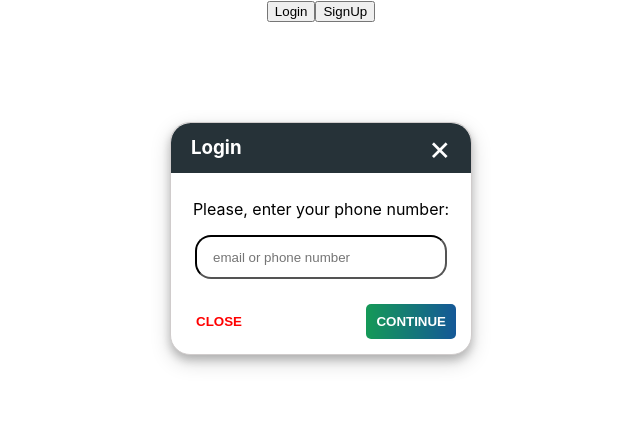
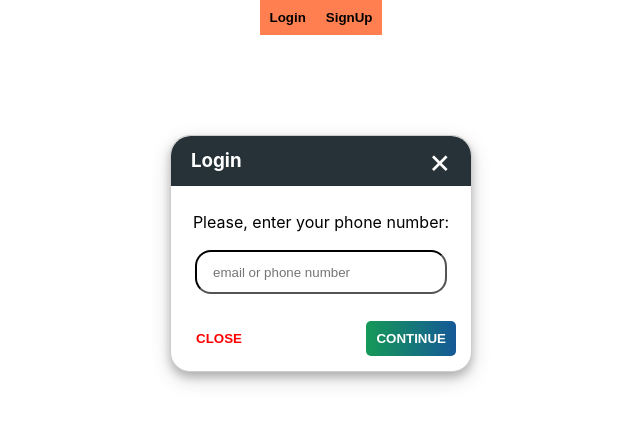
Before and after one commit to ave-mario/peach, a React (Create React App) app: page / in a window 1280 px wide. Both pictures are taken after a click on the button "Login". Shown: the top 424 px of the page, without its empty margins (319-959 px from the left). Built offline with nearby package versions, Linux system fonts and the light colour scheme.

Commit message:
fix: add styles as styled-components

```diff
--- a/src/components/main_page/index.js
+++ b/src/components/main_page/index.js
@@ -1,5 +1,6 @@
 import React, { Component } from 'react';
 
+import {Button} from "../../shared/buttons.css";
 import SignIn from '../sign_in';
 import SignUp from '../sign_up';
 
@@ -16,24 +17,26 @@ class Main extends Component {
   toggleSignInForm = () => {
     this.setState(prevState => ({
       isShowingSignIn: !prevState.isShowingSignIn,
+      isShowingSignUp: false
     }));
   };
 
   toggleSignUpForm = () => {
     this.setState(prevState => ({
       isShowingSignUp: !prevState.isShowingSignUp,
+      isShowingSignIn: false
     }));
   };
 
   render() {
     return (
       <div>
-        <button className="signIn-open-btn" onClick={this.toggleSignInForm}>
+        <Button onClick={this.toggleSignInForm}>
           Login
-        </button>
-        <button className="signUp-open-btn" onClick={this.toggleSignUpForm}>
+        </Button>
+        <Button onClick={this.toggleSignUpForm}>
           SignUp
-        </button>
+        </Button>
         <SignIn
           show={this.state.isShowingSignIn}
           close={this.toggleSignInForm}
--- a/src/components/sign_in/index.js
+++ b/src/components/sign_in/index.js
@@ -1,32 +1,39 @@
 import React from 'react';
 
-import StyledSignIn from "./sign_in.css";
+import {Button, CrossButton} from '../../shared/buttons.css';
+import {
+  ModalForm,
+  FormHeader,
+  FormBody,
+  FormFooter,
+  FormHeaderText,
+  FormInput,
+} from '../../shared/modal_form.css';
 
-const SignIn = (props) => {
-    return (
-        <StyledSignIn>
-            <div className="signIn-wrapper"
-                style={{
-                    transform: props.show ? 'translateY(0vh)' : 'translateY(-100px)',
-                    opacity: props.show ? '1' : '0'
-                }}>
-                <div className="signIn-header">
-                    <h3>Login</h3>
-                    <span className="signIn-close-btn" onClick={props.close}>×</span>
-                </div>
-                <div className="signIn-body">
-                    <p>
-                        Please, enter your phone number:
-                    </p>
-                    <input className="signIn-input" placeholder="email or phone number"></input>
-                </div>
-                <div className="signIn-footer">
-                    <button className="btn-cancel" onClick={props.close}>CLOSE</button>
-                    <button className="btn-continue">CONTINUE</button>
-                </div>
-            </div>
-        </StyledSignIn>
-    )
-}
+const SignIn = props => {
+  return (
+    <ModalForm
+      style={{
+        transform: props.show ? 'translateY(0vh)' : 'translateY(-100px)',
+        opacity: props.show ? '1' : '0',
+      }}
+    >
+      <FormHeader>
+        <FormHeaderText>Login</FormHeaderText>
+        <CrossButton onClick={props.close}>×</CrossButton>
+      </FormHeader>
+      <FormBody>
+        <p>Please, enter your phone number:</p>
+        <FormInput placeholder="email or phone number" />
+      </FormBody>
+      <FormFooter>
+        <Button cancel onClick={props.close}>
+          CLOSE
+        </Button>
+        <Button continue>CONTINUE</Button>
+      </FormFooter>
+    </ModalForm>
+  );
+};
 
 export default SignIn;
--- a/src/components/sign_in/sign_in.css.js
+++ /dev/null
@@ -1,101 +0,0 @@
-import styled from 'styled-components';
-
-const Modal = styled.div`
-  .signIn-wrapper {
-    background: white;
-    border: 1px solid #d0cccc;
-    border-radius: 20px;
-    box-shadow: 0 5px 8px 0 rgba(0, 0, 0, 0.2), 0 7px 20px 0 rgba(0, 0, 0, 0.17);
-    margin: 100px auto 0;
-    transition: all 0.8s;
-    width: 300px;
-  }
-
-  .signIn-header {
-    background: #263238;
-    border-radius: 20px 20px 0 0;
-    height: 40px;
-    line-height: 40px;
-    padding: 5px 20px;
-    text-align: right;
-  }
-
-  .signIn-header h3 {
-    color: white;
-    float: left;
-    margin: 0;
-    padding: 0;
-  }
-
-  .signIn-body {
-    padding: 10px 15px;
-    text-align: center;
-  }
-
-  .signIn-input {
-    padding: 8px 16px;
-    height: 24px;
-    outline: none;
-    width: 80%;
-    border-radius: 16px;
-    border-color: black;
-  }
-
-  .signIn-footer {
-    border-radius: 0 0 20px 20px;
-    height: 35px;
-    padding: 15px;
-  }
-
-  .signIn-close-btn {
-    color: white;
-    cursor: pointer;
-    float: right;
-    font-size: 34px;
-    transition: 1s;
-    margin: 0;
-  }
-
-  .signIn-close-btn:hover {
-    color: #ce2d45;
-    transform-origin: center center;
-    transform: rotate(360deg);
-  }
-
-  .btn-cancel,
-  .btn-continue {
-    background: coral;
-    border: none;
-    cursor: pointer;
-    font-weight: bold;
-    outline: none;
-    padding: 10px;
-  }
-
-  .btn-cancel {
-    background-color: #ffffff;
-    color: red;
-    float: left;
-  }
-
-  .btn-continue {
-    background: linear-gradient(to right, #159957 0%, #155799 51%, #159957 100%);
-    background-size: 200%;
-    transition: 0.75s;
-    border-radius: 5px;
-    color: white;
-    float: right;
-  }
-
-  .btn-continue:hover {
-    background-position: right center;
-  }
-
-  .signIn-open-btn {
-    margin: 15px;
-    padding: 10px;
-    font-weight: bold;
-  }
-`;
-
-export default Modal;
--- a/src/components/sign_up/index.js
+++ b/src/components/sign_up/index.js
@@ -1,34 +1,41 @@
 import React from 'react';
 
-import StyledSignUp from "./sign_up.css";
+import { Button, CrossButton } from '../../shared/buttons.css';
+import {
+  ModalForm,
+  FormHeader,
+  FormBody,
+  FormFooter,
+  FormHeaderText,
+  FormInput,
+} from '../../shared/modal_form.css';
 
-const SignUp = (props) => {
-    return (
-        <StyledSignUp>
-            <div className="signUp-wrapper"
-                style={{
-                    transform: props.show ? 'translateY(0vh)' : 'translateY(-100px)',
-                    opacity: props.show ? '1' : '0'
-                }}>
-                <div className="signUp-header">
-                    <h3>SignUp</h3>
-                    <span className="signUp-close-btn" onClick={props.close}>×</span>
-                </div>
-                <div className="signUp-body">
-                    <p>
-                        Please, enter your information:
-                    </p>
-                    <input className="signUp-input" placeholder="email or phone number"></input>
-                    <input className="signUp-input" placeholder="First Name"></input>
-                    <input className="signUp-input" placeholder="Last Name"></input>
-                </div>
-                <div className="signUp-footer">
-                    <button className="btn-cancel" onClick={props.close}>CLOSE</button>
-                    <button className="btn-continue">CONTINUE</button>
-                </div>
-            </div>
-        </StyledSignUp>
-    )
-}
+const SignUp = props => {
+  return (
+    <ModalForm
+      style={{
+        transform: props.show ? 'translateY(0vh)' : 'translateY(-100px)',
+        opacity: props.show ? '1' : '0',
+      }}
+    >
+      <FormHeader>
+        <FormHeaderText>SignUp</FormHeaderText>
+        <CrossButton onClick={props.close}>×</CrossButton>
+      </FormHeader>
+      <FormBody>
+        <p>Please, enter your information:</p>
+        <FormInput placeholder="email or phone number" />
+        <FormInput placeholder="First Name" />
+        <FormInput placeholder="Last Name" />
+      </FormBody>
+      <FormFooter>
+        <Button cancel onClick={props.close}>
+          CLOSE
+        </Button>
+        <Button continue>CONTINUE</Button>
+      </FormFooter>
+    </ModalForm>
+  );
+};
 
 export default SignUp;
--- a/src/components/sign_up/sign_up.css.js
+++ /dev/null
@@ -1,102 +0,0 @@
-import styled from 'styled-components';
-
-const Modal = styled.div`
-  .signUp-wrapper {
-    background: white;
-    border: 1px solid #d0cccc;
-    border-radius: 20px;
-    box-shadow: 0 5px 8px 0 rgba(0, 0, 0, 0.2), 0 7px 20px 0 rgba(0, 0, 0, 0.17);
-    margin: 100px auto 0;
-    transition: all 0.8s;
-    width: 300px;
-  }
-
-  .signUp-header {
-    background: #263238;
-    border-radius: 20px 20px 0 0;
-    height: 40px;
-    line-height: 40px;
-    padding: 5px 20px;
-    text-align: right;
-  }
-
-  .signUp-header h3 {
-    color: white;
-    float: left;
-    margin: 0;
-    padding: 0;
-  }
-
-  .signUp-body {
-    padding: 10px 15px;
-    text-align: center;
-  }
-
-  .signUp-input {
-    padding: 8px 16px;
-    margin-bottom: 8px;
-    height: 24px;
-    outline: none;
-    width: 80%;
-    border-radius: 16px;
-    border-color: black;
-  }
-
-  .signUp-footer {
-    border-radius: 0 0 20px 20px;
-    height: 35px;
-    padding: 15px;
-  }
-
-  .signUp-close-btn {
-    color: white;
-    cursor: pointer;
-    float: right;
-    font-size: 34px;
-    transition: 1s;
-    margin: 0;
-  }
-
-  .signUp-close-btn:hover {
-    color: #ce2d45;
-    transform-origin: center center;
-    transform: rotate(360deg);
-  }
-
-  .btn-cancel,
-  .btn-continue {
-    background: coral;
-    border: none;
-    cursor: pointer;
-    font-weight: bold;
-    outline: none;
-    padding: 10px;
-  }
-
-  .btn-cancel {
-    background-color: #ffffff;
-    color: red;
-    float: left;
-  }
-
-  .btn-continue {
-    background: linear-gradient(to right, #159957 0%, #155799 51%, #159957 100%);
-    background-size: 200%;
-    transition: 0.75s;
-    border-radius: 5px;
-    color: white;
-    float: right;
-  }
-
-  .btn-continue:hover {
-    background-position: right center;
-  }
-
-  .signUp-open-btn {
-    margin: 15px;
-    padding: 10px;
-    font-weight: bold;
-  }
-`;
-
-export default Modal;
--- /dev/null
+++ b/src/shared/buttons.css.js
@@ -0,0 +1,53 @@
+import styled, { css } from 'styled-components';
+
+const Button = styled.button`
+  background: coral;
+  border: none;
+  cursor: pointer;
+  font-weight: bold;
+  outline: none;
+  padding: 10px;
+
+  ${props =>
+    props.cancel &&
+    css`
+      background-color: #ffffff;
+      color: red;
+      float: left;
+    `}
+
+  ${props =>
+    props.continue &&
+    css`
+      background: linear-gradient(
+        to right,
+        #159957 0%,
+        #155799 51%,
+        #159957 100%
+      );
+      background-size: 200%;
+      transition: 0.75s;
+      border-radius: 5px;
+      color: white;
+      float: right;
+      &:hover {
+        background-position: right center;
+      }
+    `}
+`;
+
+const CrossButton = styled.span`
+  color: white;
+  cursor: pointer;
+  float: right;
+  font-size: 34px;
+  transition: 1s;
+  margin: 0;
+  &:hover {
+    color: #ce2d45;
+    transform-origin: center center;
+    transform: rotate(360deg);
+  }
+`;
+
+export {Button, CrossButton};
--- /dev/null
+++ b/src/shared/modal_form.css.js
@@ -0,0 +1,58 @@
+import styled, { css } from 'styled-components';
+
+const ModalForm = styled.div`
+  background: white;
+  border: 1px solid #d0cccc;
+  border-radius: 20px;
+  box-shadow: 0 5px 8px 0 rgba(0, 0, 0, 0.2), 0 7px 20px 0 rgba(0, 0, 0, 0.17);
+  margin: 100px auto 0;
+  transition: all 0.8s;
+  width: 300px;
+  left: calc(50% - 150px);
+`;
+
+const FormHeader = styled.div`
+  background: #263238;
+  border-radius: 20px 20px 0 0;
+  height: 40px;
+  line-height: 40px;
+  padding: 5px 20px;
+  text-align: right;
+`;
+
+const FormHeaderText = styled.h3`
+  color: white;
+  float: left;
+  margin: 0;
+  padding: 0;
+`;
+
+const FormBody = styled.div`
+  padding: 10px 15px;
+  text-align: center;
+`;
+
+const FormInput = styled.input`
+  padding: 8px 16px;
+  margin: 2px;
+  height: 24px;
+  outline: none;
+  width: 80%;
+  border-radius: 16px;
+  border-color: black;
+`;
+
+const FormFooter = styled.div`
+  border-radius: 0 0 20px 20px;
+  height: 35px;
+  padding: 15px;
+`;
+
+export {
+  ModalForm,
+  FormHeader,
+  FormBody,
+  FormFooter,
+  FormHeaderText,
+  FormInput,
+};
```
